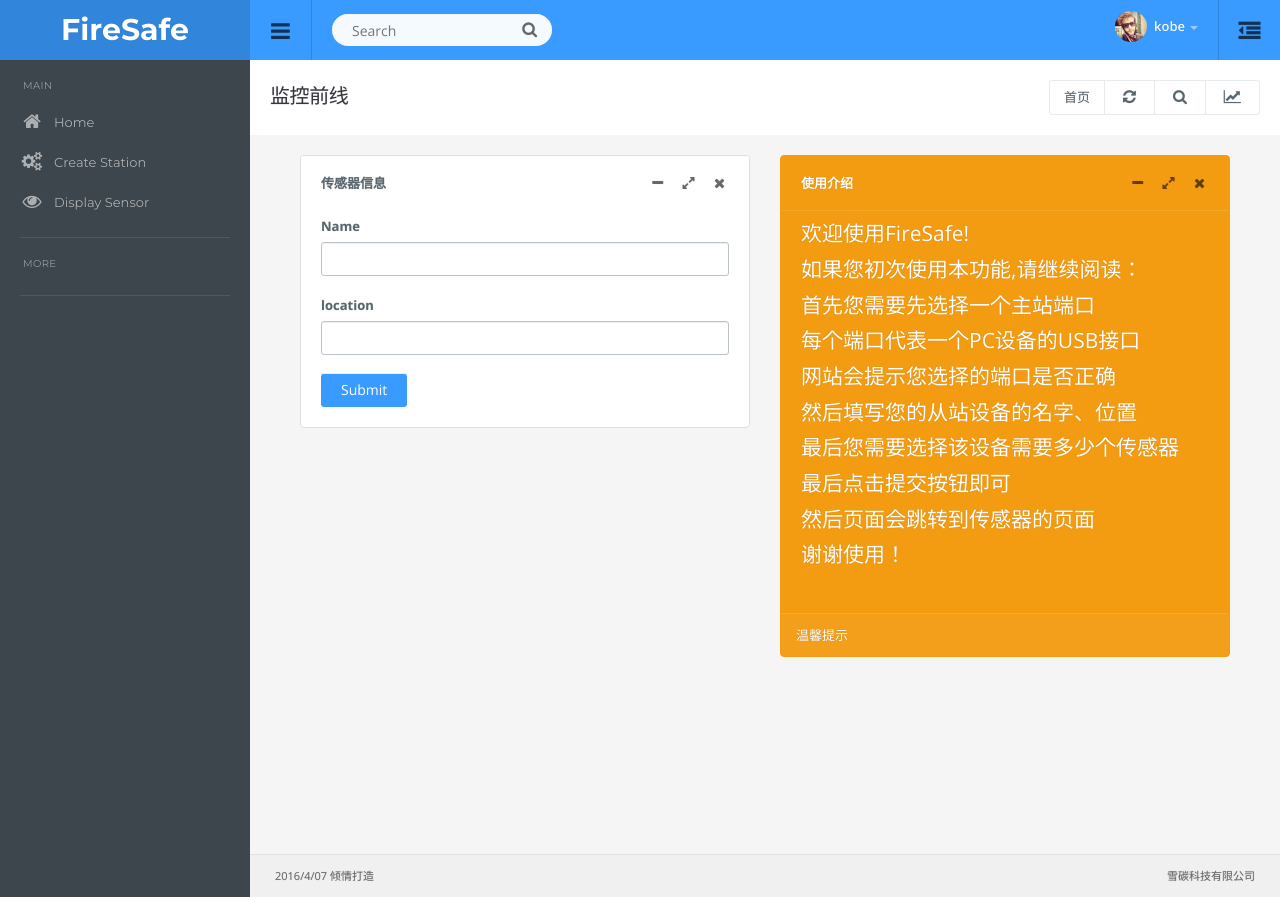
After one commit to xiaoshengzou/FireSafe, a Flask app: page /sensor/createSensor/1 in a window 1280 px wide. The commit adds this page. Run offline with Flask 2, Linux system fonts and the light colour scheme; a user stored in the database is signed in; data comes from the database, SQL or seed files in the repository; both versions use the stored data as it was after the commit; some libraries are stand-ins or nearby versions.

Commit message:
seccond add display sensor

```diff
--- a/app/sensor/forms.py
+++ b/app/sensor/forms.py
@@ -23,19 +23,7 @@ class SonModelForm(Form):
                                      for model in MainStation.query.order_by(MainStation.name).all()]
 
 
-# class SensorForm(Form):
-#     grandModel = SelectField(u'所属主站',coerce=int)
-#     parentModel = SelectField(u'所属从站', coerce=int)
-#     sensorName = StringField('Name', validators=[Required(), Length(1, 32)])
-#     location = StringField('location', validators=[Required(), Length(1, 64)])
-#     explain = TextAreaField('explain')
-#     port_id = IntegerField('port_id',validators=[Required()])
-#     submit = SubmitField('Submit')
-
-#     def __init__(self, *args, **kwargs):
-#         super(SensorForm, self).__init__(*args, **kwargs)
-
-#         self.grandModel.choices = [(model.id, model.mianModelName)
-#                                      for model in MainModel.query.order_by(MainModel.mianModelName).all()]
-#         self.parentModel.choices = [(sonModel.id, sonModel.sonModelName) for sonModel
-#                                     in SonModel.query.order_by(SonModel.sonModelName).all()]
+class SensorForm(Form):
+    sensorName = StringField('Name', validators=[Required(), Length(1, 32)])
+    location = StringField('location', validators=[Required(), Length(1, 64)])
+    submit = SubmitField('Submit')
--- a/app/sensor/views.py
+++ b/app/sensor/views.py
@@ -2,8 +2,8 @@
 
 from flask import render_template, redirect, request, url_for, flash
 from . import sensor
-from ..models import MainStation, SonModel, Sensor
-from .forms import SonModelForm
+from ..models import MainStation, SonModel, Sensor, SensorLog
+from .forms import SonModelForm, SensorForm
 from .. import db
 from flask.ext.login import login_required
 from ..decorators import admin_required, permission_required
@@ -39,7 +39,6 @@ def createSonModel():
 def display():
     sonmodel = SonModel.query.filter_by(is_run=False).all()
     for s in sonmodel:
-
         s.is_run = True
         count = 0
         while count < s.sensorsNumber:
@@ -51,4 +50,23 @@ def display():
         db.session.commit()
     sonmodels = SonModel.query.all()
     sensor = Sensor.query.all()
-    return render_template('displaysensor.html', sensor=sensor, sonmodels=sonmodels)
+    slog = SensorLog.query.all()
+    return render_template('displaysensor.html', sensor=sensor, sonmodels=sonmodels, sensorlog=slog)
+
+@sensor.route('/createSensor/<id>', methods=['GET', 'POST'])
+@login_required
+def createSensor(id):
+    form = SensorForm()
+    if form.validate_on_submit():
+        sensor = Sensor.query.filter_by(id=id).first()
+        if sensor:
+            sensor.name = form.sensorName.data
+            sensor.location = form.location.data
+            if not sensor.is_run:
+                sensor.is_run = True
+                slog = SensorLog(sensors_id=sensor.id)
+                db.session.add(slog)
+            db.session.add(sensor)
+            db.session.commit()
+            return redirect(url_for('sensor.display'))
+    return render_template('createSensor.html', form=form)
--- /dev/null
+++ b/app/templates/createSensor.html
@@ -0,0 +1,74 @@
+{% extends "base.html" %}
+{% import "bootstrap/wtf.html"  as wtf %}
+{% block title %}Create-Station{% endblock %}
+
+{% block content %}
+<!-- START CONTAINER -->
+<!--letf part-->
+<div class="container-padding">
+ <!-- Start Row -->
+  <div class="row">
+
+
+    <div class="col-md-12 col-lg-6">
+      <div class="panel panel-default">
+
+        <div class="panel-title">
+          传感器信息
+          <ul class="panel-tools">
+            <li><a class="icon minimise-tool"><i class="fa fa-minus"></i></a></li>
+            <li><a class="icon expand-tool"><i class="fa fa-expand"></i></a></li>
+            <li><a class="icon closed-tool"><i class="fa fa-times"></i></a></li>
+          </ul>
+        </div>
+
+            <div class="panel-body">
+              {{ wtf.quick_form(form) }}
+            </div>
+      </div>
+    </div>
+
+
+    <div class="col-md-12 col-lg-6">
+      <div class="panel panel-warning">
+
+        <div class="panel-title">
+          使用介绍
+          <ul class="panel-tools">
+            <li><a class="icon minimise-tool"><i class="fa fa-minus"></i></a></li>
+            <li><a class="icon expand-tool"><i class="fa fa-expand"></i></a></li>
+            <li><a class="icon closed-tool"><i class="fa fa-times"></i></a></li>
+          </ul>
+        </div>
+
+            <div class="panel-body">
+            <p class="lead">
+                欢迎使用FireSafe!<br>
+                如果您初次使用本功能,请继续阅读：   <br>
+                首先您需要先选择一个主站端口        <br>
+                每个端口代表一个PC设备的USB接口     <br>
+                网站会提示您选择的端口是否正确      <br>
+                然后填写您的从站设备的名字、位置    <br>
+                最后您需要选择该设备需要多少个传感器<br>
+                最后点击提交按钮即可                <br>
+                然后页面会跳转到传感器的页面        <br>
+                谢谢使用！
+            </p>
+            </div>
+            <div class="panel-footer">温馨提示</div>
+      </div>
+    </div>
+
+
+
+
+  </div>
+  <!-- End Row -->
+
+
+
+
+</div>
+<!-- END CONTAINER -->
+<br><br><br><br><br><br><br><br>
+{% endblock %}
```
Also changed, not shown: app/getDataThread.py (+6 -3 lines), app/templates/displaysensor.html (+19 -3 lines), data-dev.sqlite, 2 other files.
